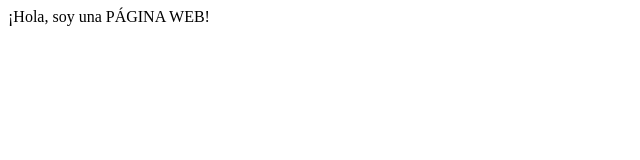
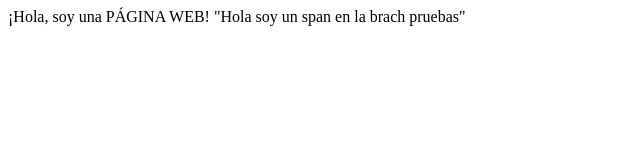
Before and after one commit to DanielAyala02/Proyecto-1, a plain HTML site: page index.html in a window 1280 px wide. Shown: the whole page, without its empty margins (0-640 px from the left). Drawn offline with Linux system fonts and the light colour scheme.

Commit message:
agrego cun commit a la brach pruebas

```diff
--- a/index.html
+++ b/index.html
@@ -7,6 +7,6 @@
 <body>
     ¡Hola, soy una PÁGINA WEB!
 
-
+    <span>"Hola soy un span en la brach pruebas"</span>
 </body>
 </html>
```
